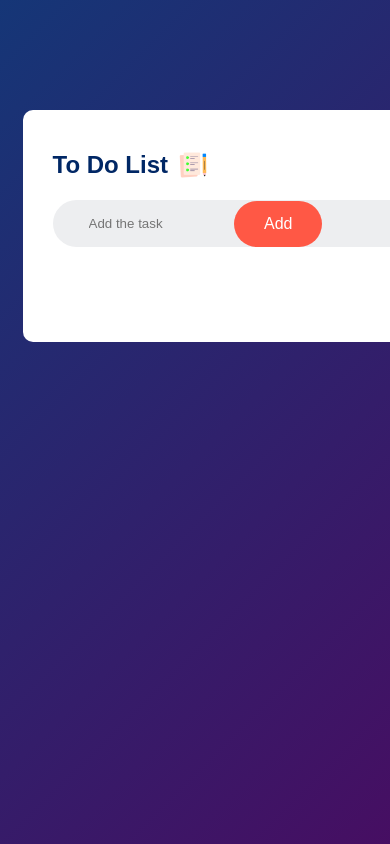
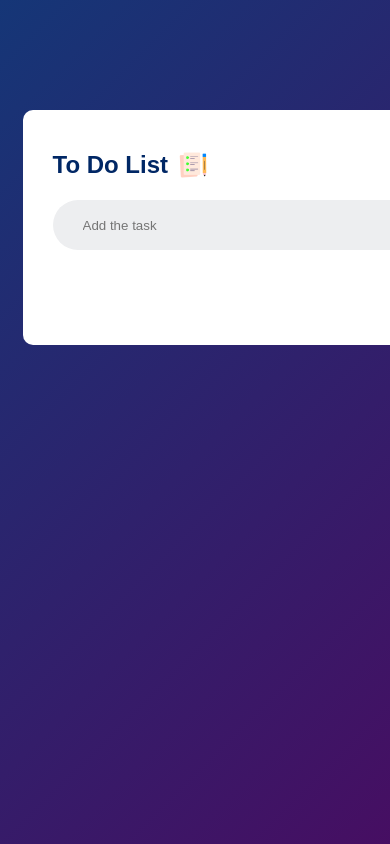
Before and after one commit to theRaj7/TO-DO, a plain HTML site: page index.html in a window 390 px wide. Shown: the top 844 px of the page. Drawn offline with Linux system fonts and the light colour scheme.

Commit message:
Update style.css

```diff
--- a/style.css
+++ b/style.css
@@ -59,39 +59,6 @@ button{
 }
 
 
-@media (min-width:320px) and (max-width:479px) {
-  .row{
-    display: flex;
-    align-items: center;
-    justify-content: space-between;
-    background: #edeef0;
-    border-radius: 30px;
-    padding-left: 20px;
-    margin-bottom: 25px;
-  }
-  input{
-    flex: 1;
-    border: none;
-    outline: none;
-    background: transparent;
-    padding: 16px;
-    font-weight: 12px;
-  }
-  button{
-    position: absolute;
-    left: 60%;
-    border: none;
-    outline: none;
-    padding: 14px 30px;
-    background: #ff5845;
-    color: #fff;
-    font-size: 16px;
-    cursor: pointer;
-    border-radius: 40px;
-  }
-
-}
-
 ul li{
   list-style: none;
   font-size: 17px;
```
